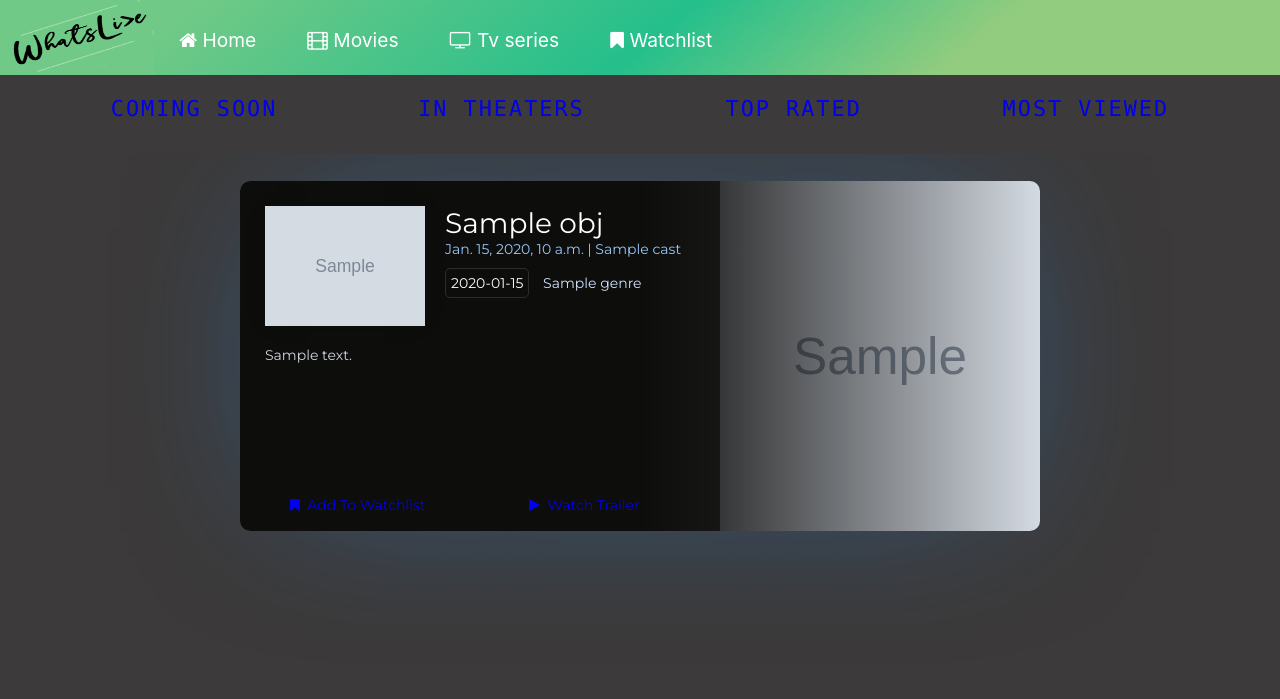
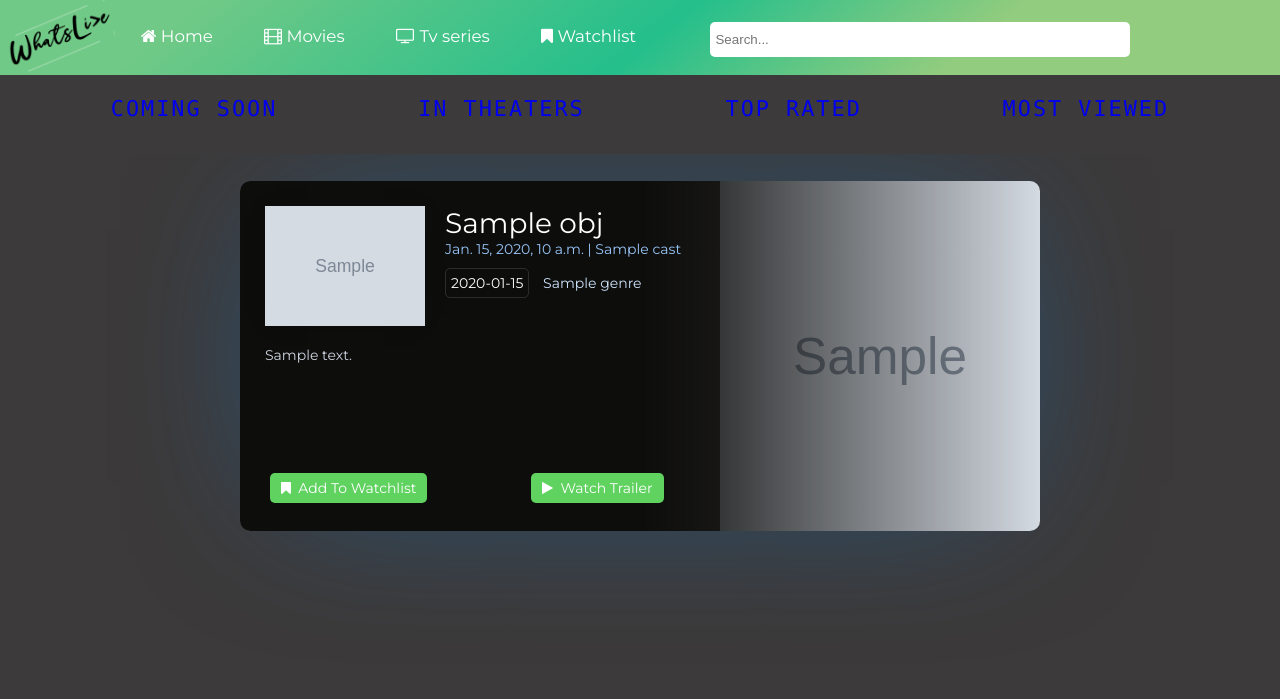
Before and after one commit to Asmit007/Main-Stream, a Django app: template Stream-project-main/firstapp/templates/Tvseries.html in a window 1280 px wide. Shown: the top 699 px of the page. Run offline with Django 3.2, Linux system fonts and the light colour scheme; the template is opened without the code that fills it: most values are stand-ins (such as "Sample title", 1, 10 or a date in 2020); grey boxes marked "Sample" are stand-in pictures.

Commit message:
Buttons added with css

```diff
--- a/Stream-project-main/firstapp/static/css/homepage.css
+++ b/Stream-project-main/firstapp/static/css/homepage.css
@@ -1,7 +1,7 @@
 body{
     font-family: 'Montserrat', helvetica, arial, sans-serif;
     font-size: 14px;
-    font-weight: 400;
+    /* font-weight: 000; */
     margin:0 0;
     background-color:#18181a;
   }
--- a/Stream-project-main/firstapp/static/css/navbar.css
+++ b/Stream-project-main/firstapp/static/css/navbar.css
@@ -7,11 +7,7 @@
     height: 75px;
    /*background-image: linear-gradient(141deg, #a8b89f 0%, #24bf8c 51%, #70c986 75%);*/
     background-color: #70c986;
-    margin-bottom: 3%;
-    font-family: -apple-system,BlinkMacSystemFont,"Segoe UI",Roboto,"Helvetica Neue",Arial,"Noto Sans",sans-serif,"Apple Color Emoji","Segoe UI Emoji","Segoe UI Symbol","Noto Color Emoji";
-font-size: 1rem;
-font-weight: 400;
-line-height: 1.5;
+    /* margin-bottom: 3%; */
 }
   .navbar a {
     float: left;
@@ -52,9 +48,9 @@ line-height: 1.5;
   }
 
   .logo{
+    width: 9%;
     float: left;
     height: 100%;
-    width: 12%;
   }
 
 
--- a/Stream-project-main/firstapp/static/css/series.css
+++ b/Stream-project-main/firstapp/static/css/tvseries.css
@@ -62,7 +62,7 @@ height: 40%;
 
 .movie_desc{
   padding: 25px;
-  height: 50%;
+  height: 45%;
 }
 .movie_desc .text{
   color: #cfd6e1;
@@ -158,7 +158,7 @@ body{
   background:#3c3a3a;
   font-family: 'Montserrat', helvetica, arial, sans-serif;
   font-size: 14px;
-  font-weight: 400;
+  font-weight: 500;
 }
 
 .topbutton{
@@ -187,6 +187,7 @@ body{
   padding: 2% 2%;
   text-decoration: none;
   transition: all 0.5s linear;
+
 }
 .navbar a:hover, .dropdown:hover .dropbtn {
   background-color: red;
@@ -222,7 +223,7 @@ body{
 .logo{
   float: left;
   height: 100%;
-  width: 12%;
+  width: 9%;
 }
 
 .button{
@@ -309,16 +310,28 @@ body{
 }
 
 #blackwidow{
-  box-shadow: 0px 0px 150px -45px rgba(38, 145, 245, 0.5);
+  box-shadow: 0px 0px 150px -45px rgba(5, 133, 238, 0.5);
 }
 #blacwidow:hover{
-    box-shadow: 0px 0px 120px -55px rgba(38, 145, 245, 0.5);
+    box-shadow: 0px 0px 120px -55px rgba(5, 133, 238, 0.5);
 }
 #link1 {
   text-decoration: none;
-  margin-left: 50px;
+  margin-left: 30px;
+  margin-bottom: 5%;
+  color:white;
+  border:1px solid transparent;
+  padding: 5px 10px;
+  background-color:#60d260;
+  border-radius: 5px;
 }
 #link2{
   text-decoration: none;
   margin-left: 100px;
+  margin-bottom: 5%;
+  color:white;
+  border:1px solid transparent;
+  padding: 5px 10px;
+  background-color:#60d260;
+  border-radius: 5px;
 }
--- a/Stream-project-main/firstapp/templates/Homepage.html
+++ b/Stream-project-main/firstapp/templates/Homepage.html
@@ -31,17 +31,17 @@
   #chutiyaLOGO{
     float: left;
     height: 125%;
-    width: 12%;
+    width: 9%;
     margin-left:-1%;
     margin-top:-1%;
   }
   #chutiyaCSS a{
     float: left;
-    font-size: 120%;
+    font-size: 126%;
     color: white;
     text-align: center;
     padding : 2% 2%;
-    margin-left: -17%;
+    margin-left: -20%;
     margin-top: -1%;
     text-decoration: none;
     transition: all 0.5s linear;
--- a/Stream-project-main/firstapp/templates/Tvseries.html
+++ b/Stream-project-main/firstapp/templates/Tvseries.html
@@ -4,7 +4,7 @@
 <title>Tv Series</title>
 {% endblock %}
 
-<link rel="stylesheet" type="text/css" href="../static/css/series.css">
+<link rel="stylesheet" type="text/css" href="../static/css/tvseries.css">
 
 
 <div class="topbutton">
```
Also changed, not shown: Stream-project-main/firstapp/static/css/movies.css (+18 -6 lines).
